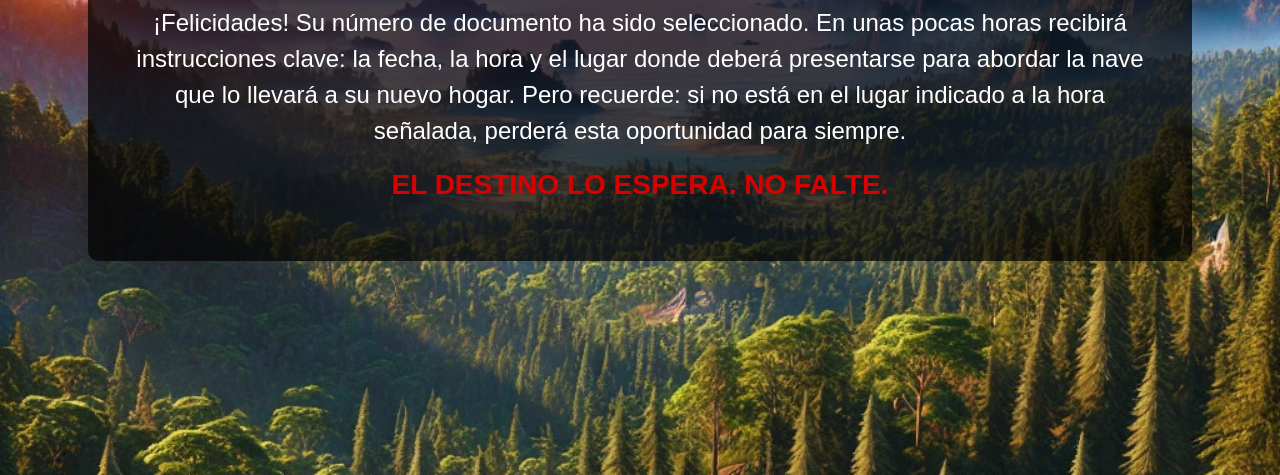
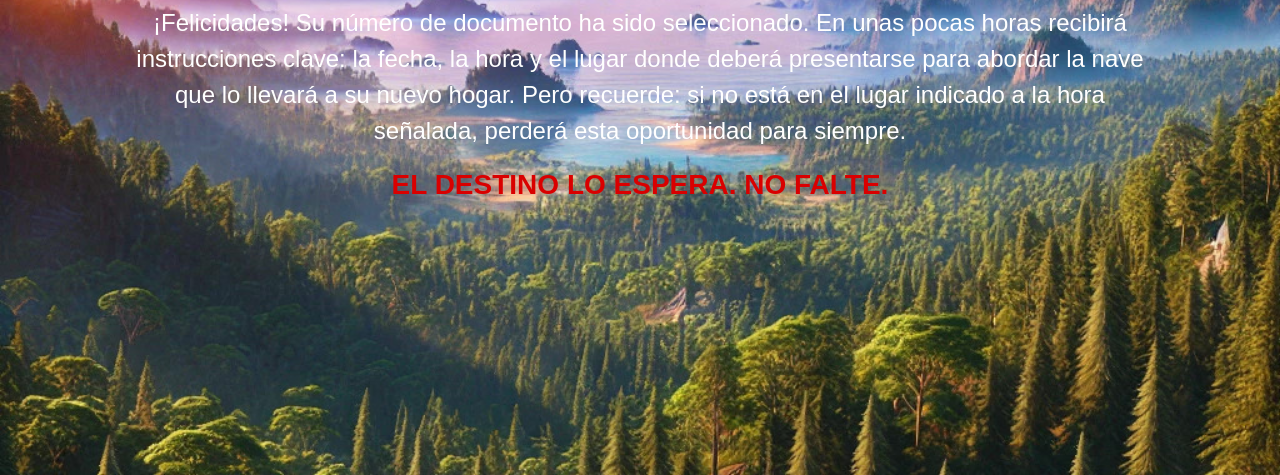
Before and after one commit to Zewapo/Sorteo-instrucciones, a plain HTML site: page index.html in a window 1280 px wide. Shown: the part 325-800 px from the top of the page. Drawn offline with Linux system fonts and the light colour scheme.

Commit message:
Update index.html

```diff
--- a/index.html
+++ b/index.html
@@ -24,7 +24,7 @@
 
         /* Estilo para el contenedor principal */
         .container {
-            background: rgba(0, 0, 0, 0.7); /* Fondo semitransparente */
+            /*background: rgba(0, 0, 0, 0.7); /* Fondo semitransparente */
             padding: 40px;
             border-radius: 10px;
             max-width: 80%;
```
